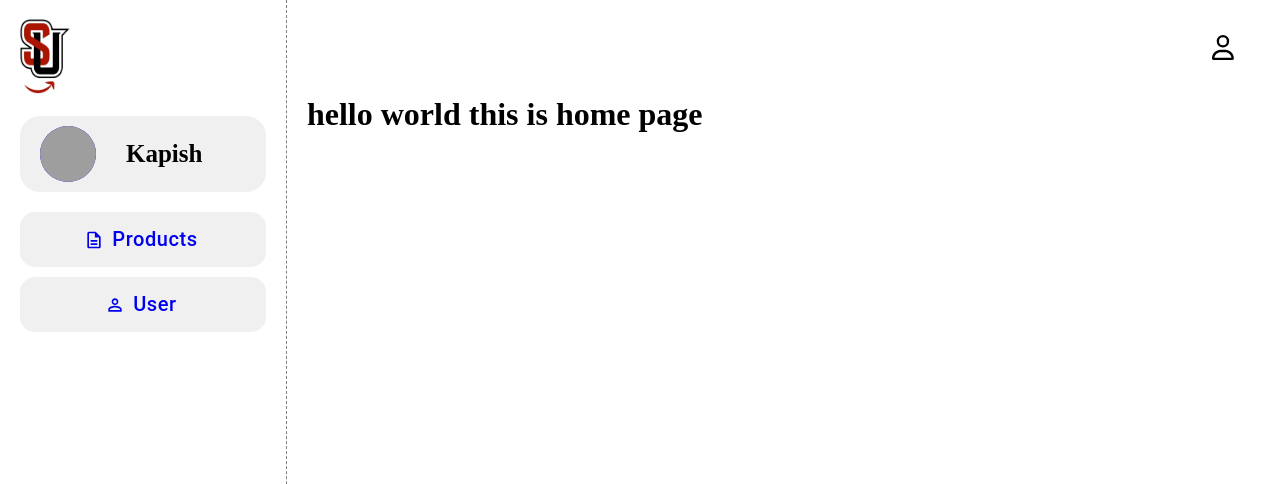
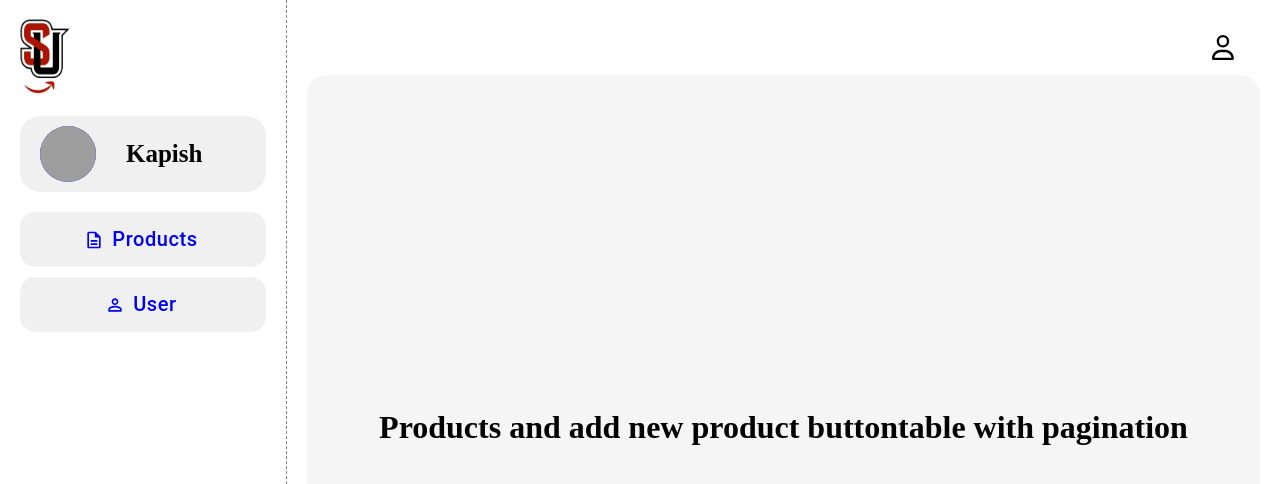
Before and after one commit to kapish-patel/Sumazon-Admin, a React (Vite) app in the folder Seamazon/: page / in a window 1280 px wide. Shown: the top 484 px of the page. Built offline with nearby package versions, Linux system fonts and the light colour scheme; grey boxes are pictures that could not be loaded.

Commit message:
completed content page layout

```diff
--- a/Seamazon/src/appRouter.jsx
+++ b/Seamazon/src/appRouter.jsx
@@ -2,7 +2,7 @@
 import {createBrowserRouter} from 'react-router-dom';
 import Layout from './Layout';
 import Home from './pages/Home';
-import User from './pages/User';
+import UserPage from './pages/User';
 import NotFound from './pages/NotFound';
 
 
@@ -18,7 +18,7 @@ const AppRouter = createBrowserRouter([
       },
       {
         path: '/user',
-        element: <User/>
+        element: <UserPage/>
       },
       {
         path: '*',
--- /dev/null
+++ b/Seamazon/src/components/common/Notfound.jsx
@@ -0,0 +1,11 @@
+import './common.css'
+
+function Notfound() {
+  return (
+    <div className="main-content-container">
+        <h1>404 Not Found</h1>
+    </div>
+  )
+}
+
+export default Notfound
--- /dev/null
+++ b/Seamazon/src/components/common/common.css
@@ -0,0 +1,9 @@
+.main-content-container{
+    display: flex;
+    justify-content: center;
+    align-items: center;
+    height: 100vh;
+    width: 100%;
+    background-color: #f5f5f5;
+    border-radius: 20px;
+}
--- /dev/null
+++ b/Seamazon/src/components/products/Products.jsx
@@ -0,0 +1,12 @@
+import '../common/common.css';
+
+function Products() {
+  return (
+    <div className="main-content-container">
+        <h1>Products and add new product button</h1>
+        <h1>table with pagination</h1>
+    </div>
+  )
+}
+
+export default Products
--- /dev/null
+++ b/Seamazon/src/components/user/User.jsx
@@ -0,0 +1,11 @@
+import '../common/common.css'
+
+function User() {
+  return (
+    <div className="main-content-container">
+        <h1>this is a user part</h1>
+    </div>
+  )
+}
+
+export default User
--- a/Seamazon/src/pages/Home.jsx
+++ b/Seamazon/src/pages/Home.jsx
@@ -1,9 +1,9 @@
-
+import Products from "../components/products/Products"
 function Home() {
   return (
-    <div>
-      <h1>hello world this is home page</h1>
-    </div>
+    <>
+      <Products />
+    </>
   )
 }
 
--- a/Seamazon/src/pages/NotFound.jsx
+++ b/Seamazon/src/pages/NotFound.jsx
@@ -1,10 +1,8 @@
-
+import Notfound from "../components/common/Notfound"
 
 function NotFound() {
   return (
-    <div className="notfound-container">
-        <h1>404 Not Found</h1>
-    </div>
+    <Notfound />
   )
 }
 
--- a/Seamazon/src/pages/User.jsx
+++ b/Seamazon/src/pages/User.jsx
@@ -1,10 +1,11 @@
+import User from "../components/user/User";
 
-function User() {
+function UserPage() {
   return (
-    <div className="user-container">
-        <h1>this is a user part</h1>
-    </div>
+    <>
+      <User />
+    </>
   )
 }
 
-export default User
+export default UserPage
```
